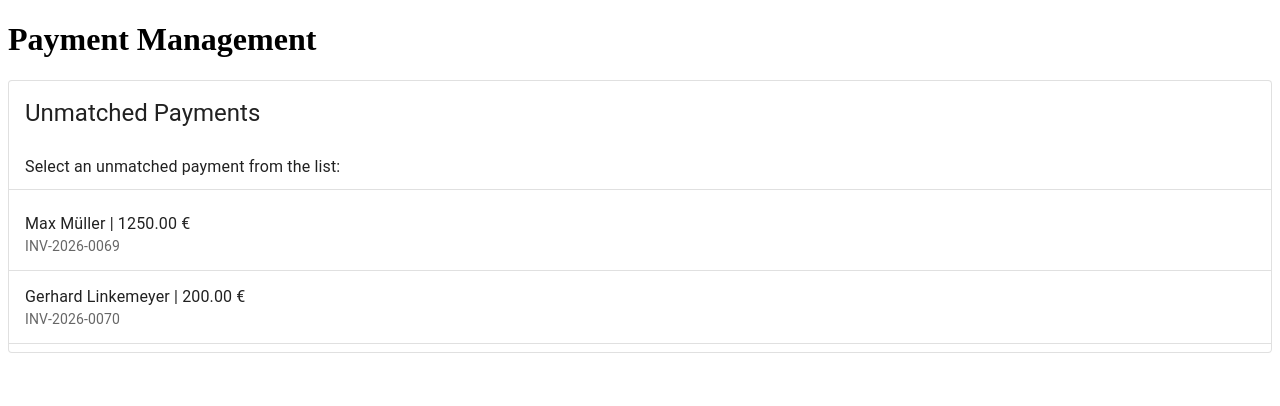
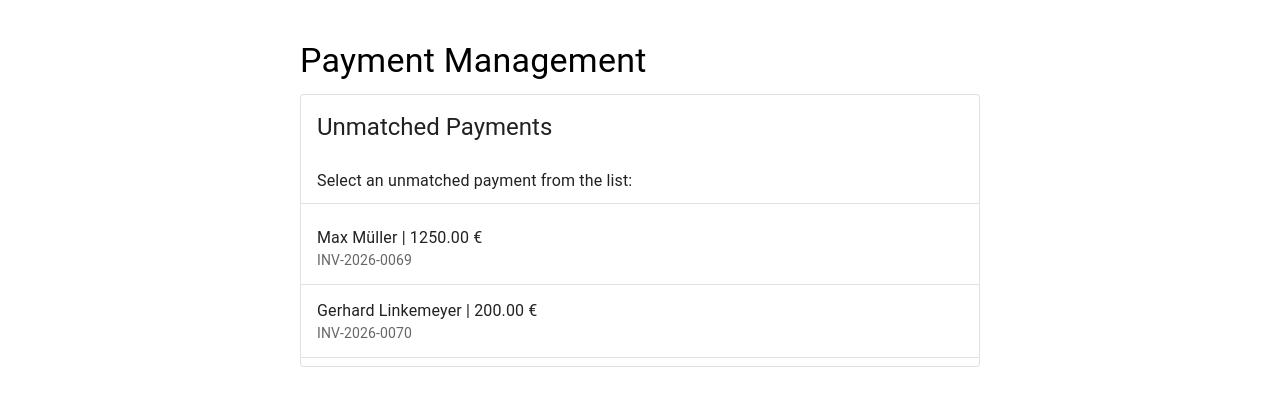
Before and after one commit to nucular13/zasta-coding-challenge, a React (Vite) app in the folder payment-management-ui/: page / in a window 1280 px wide. Shown: the top 406 px of the page. Built offline with nearby package versions, Linux system fonts and the light colour scheme.

Commit message:
PaymentManagement with MUI Box for better styling and better overview.

```diff
--- a/payment-management-ui/src/payment-dispatching/components/PaymentManagement.tsx
+++ b/payment-management-ui/src/payment-dispatching/components/PaymentManagement.tsx
@@ -1,7 +1,7 @@
 import UnmatchedPaymentsList from "./UnmatchedPaymentsList.tsx";
 import type {Invoice, Payment} from "../types";
 import PaymentDetailsCard from "./PaymentDetailsCard.tsx";
-import {Stack} from "@mui/material";
+import {Box, Stack, Typography} from "@mui/material";
 import InvoiceSelector from "./InvoiceSelector.tsx";
 
 type PaymentManagementProps = {
@@ -15,8 +15,8 @@ type PaymentManagementProps = {
 
 const PaymentManagement = (props: PaymentManagementProps) => {
     return (
-        <>
-            <h1>Payment Management</h1>
+        <Box sx={{ maxWidth: 680, mx: 'auto', py: 4, px: 2 }}>
+            <Typography variant="h4" gutterBottom>Payment Management</Typography>
             <UnmatchedPaymentsList
                 payments={props.payments}
                 selectedPayment={props.selectedPayment}
@@ -32,7 +32,7 @@ const PaymentManagement = (props: PaymentManagementProps) => {
                     />
                 </Stack>
             )}
-        </>
+        </Box>
     );
 };
 
```
